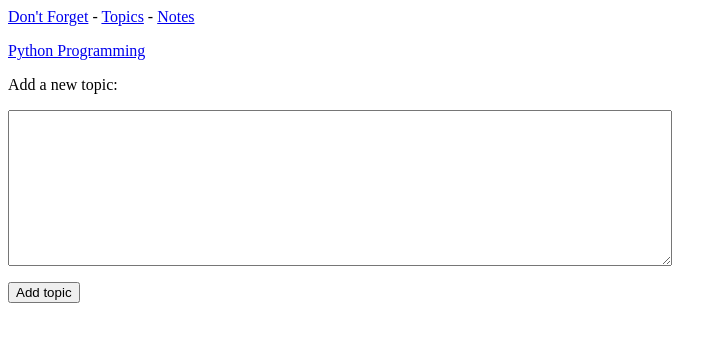
After one commit to JaymeMoehle/dont_forget_py, a Django app: page /new_entry/1/ in a window 1280 px wide. The commit adds this page. Shown: the top 342 px of the page, without its empty margins (0-727 px from the left). Run offline with Django 3.2, Linux system fonts and the light colour scheme; data comes from the database, SQL or seed files in the repository.

Commit message:
Finished the third stage of Don't Forget app. Added new entry pages.

```diff
--- a/dont_forget/admin.py
+++ b/dont_forget/admin.py
@@ -2,7 +2,9 @@ from django.contrib import admin
 
 # Register your models here.
 
-from dont_forget.models import Note, Entry
+from dont_forget.models import Topic, Entry, Note, NoteEntry
 
+admin.site.register(Topic)
+admin.site.register(Entry)
 admin.site.register(Note)
-admin.site.register(Entry)
+admin.site.register(NoteEntry)
--- /dev/null
+++ b/dont_forget/forms.py
@@ -0,0 +1,31 @@
+from django import forms
+from . models import Topic, Entry, Note, NoteEntry
+
+class TopicForm(forms.ModelForm):
+    class Meta:
+        model = Topic
+        fields = ['text']
+        labels = {'text': ''}
+
+class EntryForm(forms.ModelForm):
+    class Meta:
+        model = Entry
+        fields = ['text']
+        labels = {'text': ''}
+        widgets = {'text': forms.Textarea(attrs={'cols': 80})}
+
+
+
+class NoteForm(forms.ModelForm):
+    class Meta:
+        model = Note
+        fields = ['text']
+        labels = {'text': ''}
+
+
+class NoteEntryForm(forms.ModelForm):
+    class Meta:
+        model = NoteEntry
+        fields = ['text']
+        labels = {'text': ''}
+        widgets = {'text': forms.Textarea(attrs={'cols': 2})}
--- a/dont_forget/models.py
+++ b/dont_forget/models.py
@@ -3,8 +3,8 @@ from django.db import models
 # Create your models here.
 
 
-class Note(models.Model):
-    '''A way to create a new note in the Don't Forget app'''
+class Topic(models.Model):
+    '''A way to create a new topic in the Don't Forget app'''
     text = models.CharField(max_length=200)
     created_on = models.DateTimeField(auto_now_add=True)
 
@@ -12,15 +12,40 @@ class Note(models.Model):
         return self.text
 
 
+
 class Entry(models.Model):
-    '''An entry within a newly created note'''
-    note = models.ForeignKey(Note, on_delete=models.CASCADE)
+    '''An entry within a newly created topic'''
+    topic = models.ForeignKey(Topic,  on_delete=models.CASCADE)
     text = models.TextField()
     created_on = models.DateTimeField(auto_now_add=True)
+
+    class Meta:
+        verbose_name_plural = "topics"
+
+
+    def __str__(self):
+        return self.text[:50] + "..."
+
+
+
+class Note(models.Model):
+    '''A way to create a new note in the Don't Forget app'''
+    text = models.CharField(max_length=50)
+    created_on = models.DateTimeField(auto_now_add=True)
+
+    def __str__(self):
+        return self.text
+
+
+class NoteEntry(models.Model):
+    '''An item within a newly created note'''
+    note = models.ForeignKey(Note,  on_delete=models.CASCADE)
+    text = models.CharField(max_length=1000)
+
 
     class Meta:
         verbose_name_plural = "notes"
 
 
     def __str__(self):
-        return self.text[:50] + "..."
+        return self.text[:50]
--- a/dont_forget/templates/dont_forget/base.html
+++ b/dont_forget/templates/dont_forget/base.html
@@ -1,6 +1,7 @@
 <p>
     <a href = "{% url 'dont_forget:index' %}">Don't Forget</a> -
-    <a href = "{% url 'dont_forget:notes' %}">All Notes</a>
+    <a href = "{% url 'dont_forget:topics' %}">Topics</a> -
+    <a href = "{% url 'dont_forget:notes' %}">Notes</a>
 </p>
 
 
--- a/dont_forget/templates/dont_forget/index.html
+++ b/dont_forget/templates/dont_forget/index.html
@@ -2,7 +2,7 @@
 
 {% block content %}
 
-<p>Don't Forget is a note taking application for keeping track of day-to-day items, to-do lists,
+<p>Don't Forget is a note taking application for keeping track of day-to-day items
     and learning topics. </p>
 
 {% endblock content %}
--- /dev/null
+++ b/dont_forget/templates/dont_forget/new_entry.html
@@ -0,0 +1,15 @@
+{% extends "dont_forget/base.html" %}
+
+{% block content %}
+
+<p><a href = "{% url 'dont_forget:topic' topic.id %}">{{topic}}</a></p>
+
+<p>Add a new topic:</p>
+<form action = "{% url 'dont_forget:new_topic' topic.id %}" method="post">
+    {% csrf_token %}
+    {{form.as_p}}
+    <button name ="submit">Add topic</button>
+</form>
+
+
+{% endblock content%}
--- a/dont_forget/templates/dont_forget/notes.html
+++ b/dont_forget/templates/dont_forget/notes.html
@@ -5,11 +5,14 @@
 <p>All Notes</p>
 
 <ul>
-    {% for topic in topics %}
+    {% for note in notes %}
         <li><a href = "{% url 'dont_forget:note' note.id %}">{{note}}</a></li>
     {% empty %}
         <li>No notes have been added yet.</li>
     {% endfor %}
 </ul>
 
+
+<a href="{% url 'dont_forget:new_note' %}">Add a new note:</a>
+
 {% endblock content %}
--- a/dont_forget/urls.py
+++ b/dont_forget/urls.py
@@ -7,6 +7,15 @@ app_name = 'dont_forget'
 urlpatterns = [
     #Homepage
     re_path(r'^$', views.index, name='index'),
+
+    re_path(r'^topics/$', views.topics, name='topics'),
+    re_path(r'^topics/(?P<topic_id>\d+)/$', views.topic, name='topic'),
+    re_path(r'^new_topic/$', views.new_topic, name='new_topic'),
+    re_path(r'^new_entry/(?P<topic_id>\d+)/$', views.new_entry, name='new_entry'),
+
     re_path(r'^notes/$', views.notes, name='notes'),
-    re_path(r'^notes/(?P<note_id>\d+)/$', views.note, name= 'note'),
+    re_path(r'^notes/(?P<note_id>\d+)/$', views.note, name='note'),
+    re_path(r'^new_note/$', views.new_note, name='new_note'),
+    re_path(r'^new__note_entry/(?P<note_id>\d+)/$', views.new_note_entry, name='new_note_entry'),
+
 ]
--- a/dont_forget/views.py
+++ b/dont_forget/views.py
@@ -1,23 +1,117 @@
 from django.shortcuts import render
-from . models import Note
+from django.http import HttpResponseRedirect
+from django.urls import reverse
 
-# Create your views here.
+
+from . models import Topic, Note
+from . forms import TopicForm, NoteForm, EntryForm, NoteEntryForm
+
+
+#Topic section of the app
 
 def index(request):
-    '''The homepage of Dont Forget App '''
+    """The homepage of Dont Forget App"""
     return render(request, 'dont_forget/index.html')
 
 
+def topics(request):
+    """List all topics"""
+    topics = Topic.objects.order_by('created_on')
+    context = {'topics': topics}
+    return render(request, 'dont_forget/topics.html', context)
+
+
+def topic(request, topic_id):
+    """Show a single topic and all of it's entries"""
+    topic = Topic.objects.get(id=topic_id)
+    entries = topic.entry_set.order_by('-created_on')
+    context = {'topic': topic, 'entries': entries}
+    return render(request, 'dont_forget/topic.html', context)
+
+
+
+def new_topic(request):
+    """Add a new topic"""
+    if request.method != 'POST':
+        form = TopicForm()
+    else:
+        form = TopicForm(data=request.POST)
+        if form.is_valid():
+            form.save()
+            return HttpResponseRedirect(reverse('dont_forget:topics'))
+    context = {'form': form}
+    return render(request, 'dont_forget/new_topic.html', context)
+
+
+
+
+def new_entry(request, topic_id):
+    """Add new entry for a topic"""
+    topic = Topic.objects.get(id=topic_id)
+
+    if request.method != 'POST':
+        form = EntryForm()
+
+    else:
+        form = EntryForm(data = request.POST)
+        if form.is_valid():
+            new_entry = form.save(commit = False)
+            new_entry.topic = topic
+            new_entry.save()
+            return HttpResponseRedirect(reverse('dont_forget:topic', args=[topic_id]))
+
+    context = {'topic': topic, 'form': form}
+    return render(request, 'dont_forget/new_entry.html', context)
+
+
+
+
+#Note section of the app
+
 def notes(request):
     '''List all notes'''
-    notes = Note.objects.order_by('date_added')
+    notes = Note.objects.order_by('created_on')
     context = {'notes': notes}
     return render(request, 'dont_forget/notes.html', context)
 
 
+
 def note(request, note_id):
-    '''Show a single note and all of it's entries'''
+    '''Show a single note and all of its content'''
     note = Note.objects.get(id=note_id)
-    entries = note.entry_set.order_by('-date_added')
-    context = {'note': note, 'entries': entries}
+    NoteEntries = note.noteentry_set.all()
+    context = {'note': note, 'NoteEntries': NoteEntries}
     return render(request, 'dont_forget/note.html', context)
+
+
+
+def new_note(request):
+    """Add a new note"""
+    if request.method != 'POST':
+        form = NoteForm()
+    else:
+        form = NoteForm(data=request.POST)
+        if form.is_valid():
+            form.save()
+            return HttpResponseRedirect(reverse('dont_forget:notes'))
+    context = {'form': form}
+    return render(request, 'dont_forget/new_note.html', context)
+
+
+def new_note_entry(request, note_id):
+    """Add new entry for a topic"""
+    note = Note.objects.get(id=note_id)
+
+    if request.method != 'POST':
+        form = NoteEntryForm()
+
+    else:
+        form = NoteEntryForm(data=request.POST)
+        if form.is_valid():
+            new_note_entry = form.save(commit=False)
+            new_note_entry.note = note
+            new_note_entry.save()
+            return HttpResponseRedirect(reverse('dont_forget:note', args=[note_id]))
+
+    context = {'note': note, 'form': form}
+    return render(request, 'dont_forget/new_note_entry.html', context)
```
Also changed, not shown: dont_forget/templates/dont_forget/new_note.html (added, +14 -0 lines), dont_forget/templates/dont_forget/new_note_entry.html (added, +15 -0 lines), dont_forget/templates/dont_forget/new_topic.html (added, +14 -0 lines), dont_forget/templates/dont_forget/note.html (+4 -6 lines), dont_forget/templates/dont_forget/topic.html (added, +21 -0 lines), dont_forget/templates/dont_forget/topics.html (added, +17 -0 lines), db.sqlite3.
